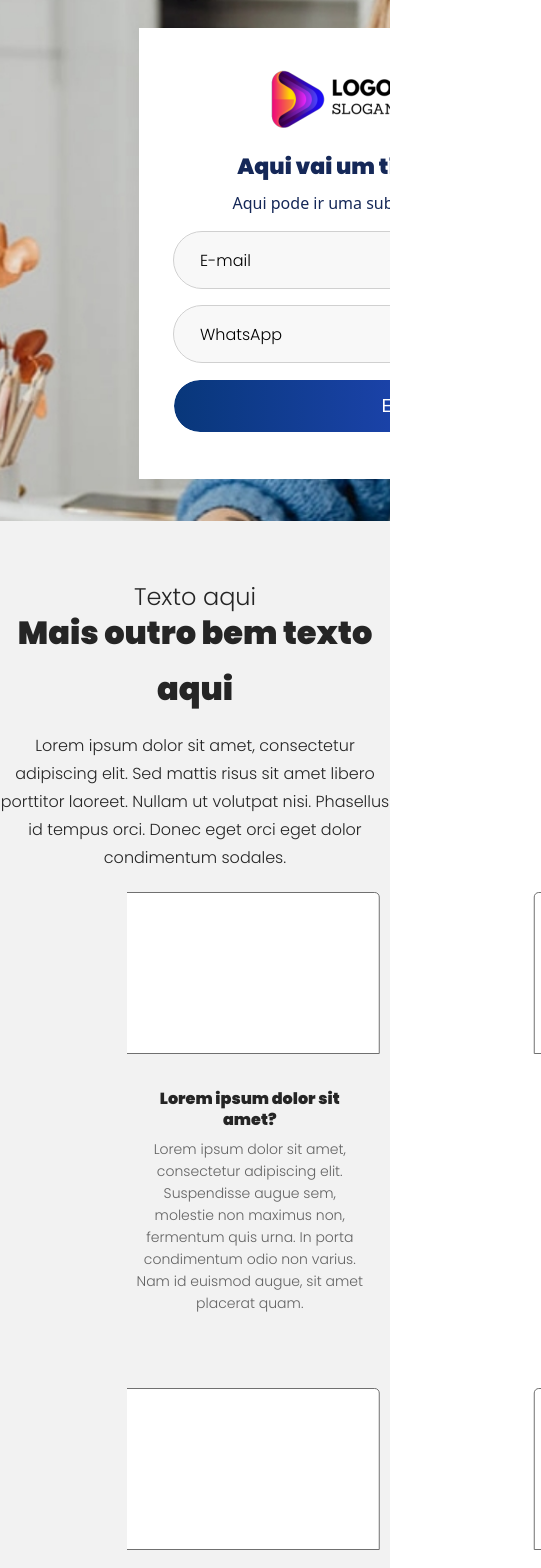
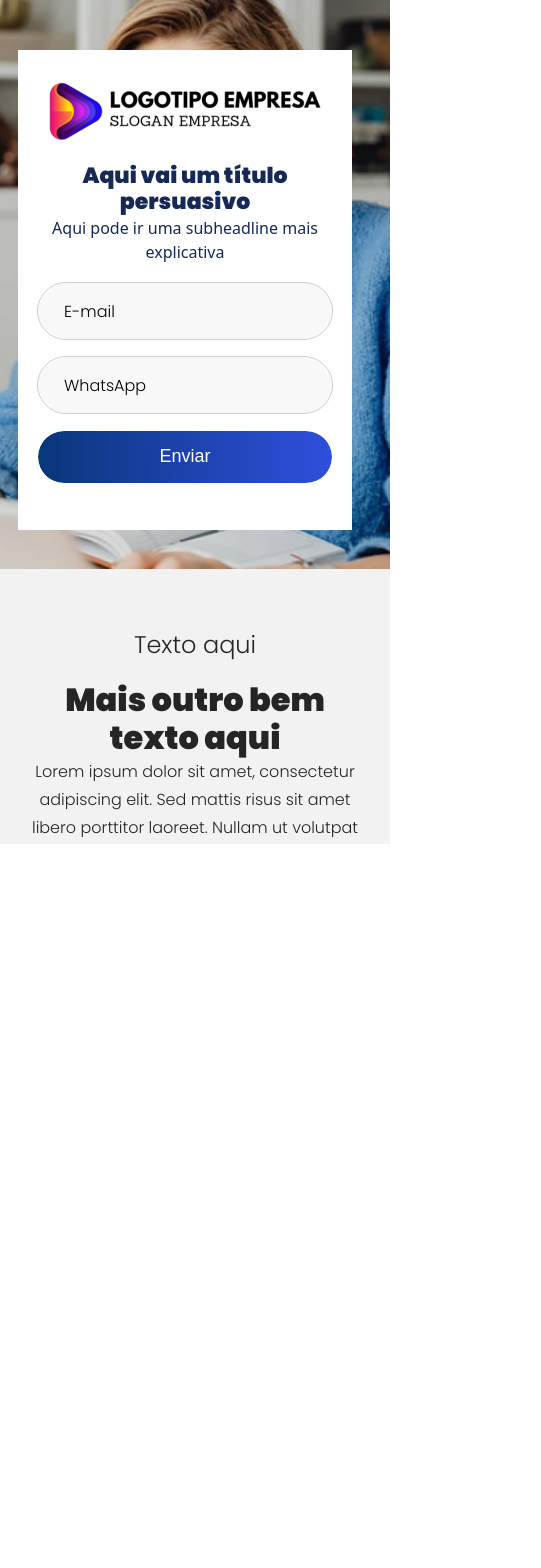
Before and after one commit to Jana-SI/Landing_Page_WD, a Nuxt app: page / in a window 390 px wide. Shown: the top 1568 px of the page, 541 px wide, since content can reach past the window. After the commit the page ends 844 px from the top, so only its background shows below. Built offline with nearby package versions, Linux system fonts and the light colour scheme.

Commit message:
css versão mobile feita

```diff
--- a/app/assets/css/form.css
+++ b/app/assets/css/form.css
@@ -71,3 +71,13 @@
   margin: 0;
   font-family: 'Jost', sans-serif;
 }
+
+/* Responsividade */
+@media (max-width: 768px) {
+.custom-form {
+    margin: 0 19px 0px 19px !important;
+    max-width: 100% !important;
+    padding: 18px 0px 46px 0px !important;
+}
+
+}
--- a/app/assets/css/global.css
+++ b/app/assets/css/global.css
@@ -5,16 +5,21 @@
 }
 
 
-html, body {
+html,
+body {
     height: 100%;
     margin: 0;
     padding: 0;
     box-sizing: border-box;
 }
 
+body{
+    overflow-x: hidden; /* Evita scroll horizontal */
+}
+
 .container-fluid {
-  padding: 0 !important;
-  margin: 0 !important;
+    padding: 0 !important;
+    margin: 0 !important;
 }
 
 .header {
@@ -27,6 +32,11 @@ html, body {
     background: url('/img/banner.jpg');
     background-repeat: no-repeat;
     background-position: center;
-    background-origin: padding-box;
     background-size: cover;
 }
+
+@media (max-width: 768px) {
+    .header {
+        background-image: url('/img/banner_mobile.png') !important;
+    }
+}
--- a/app/assets/css/header.css
+++ b/app/assets/css/header.css
@@ -1,31 +1,50 @@
-.header-content{
+.header-content {
     background-color: #ffffff !important;
     width: 536px;
     height: 100%;
-    margin: 28px 0px 42px 139px !important; /* top, right, bottom, left */
+    margin: 28px 0px 42px 139px;
+    /* top, right, bottom, left */
 }
 
-img{    /* Layout Properties */
+img {
+    /* Layout Properties */
     width: 283px;
     height: 113px;
-    margin: 10px 126px 0px 127px; /* top, right, bottom, left */
+    margin: 10px 126px 0px 127px;
+    /* top, right, bottom, left */
 }
 
-.header-content h1, p{
+.header-content h1,
+p {
     text-align: center;
     color: #152858;
 }
 
 
-.header-content h1{
-  text-align: center;
+.header-content h1 {
     font-family: 'Poppins', sans-serif;
     font-weight: 900;
     font-size: 22px;
-  line-height: 32px;
-  letter-spacing: 0px;
     color: #152858;
     opacity: 1;
 
+}
 
+@media (max-width: 768px) {
+    .header-content {
+        width: 334px !important;
+        height: 100% !important;
+        margin: 50px 23px 39px 18px !important;
     }
+
+    img {
+        display: block;
+        margin-left: auto;
+        margin-right: auto;
+    }
+
+    .header-content h1,
+    p {
+        margin: 0px 16px !important;
+    }
+}
--- a/app/assets/css/pagecontainer.css
+++ b/app/assets/css/pagecontainer.css
@@ -1,10 +1,12 @@
-section{
+section {
   background-color: #F2F2F2;
 }
 
+.row {
+  --bs-gutter-x: 26px;
+}
+
 .pre-titulo {
-    margin-bottom: -20px !important;
-
   text-align: center;
   font-family: 'Poppins', sans-serif;
   font-weight: 300;
@@ -18,12 +20,10 @@ section{
 
 .titulo {
   margin-top: -20px !important;
-
   text-align: center;
   font-family: 'Poppins', sans-serif;
   font-weight: 900;
   font-size: 32px;
-    line-height: 56px;
   letter-spacing: 0;
   color: #252525;
   opacity: 1
@@ -65,8 +65,48 @@ margin-bottom: 20px !important;
   background-color: #08377A;
 }
 
-.col-md-10{
-    margin-left: 139px !important;
-    margin-bottom: 139px !important;
+.col-md-10 {
+  margin: 0 139px 139px 139px;
   padding: 0 !important;
 }
+
+.col-md-6 {
+  padding: 0 !important;
+}
+
+.card-column {
+  padding: 0 13px;
+  box-sizing: border-box;
+}
+
+.carousel-control-next, .carousel-control-prev {
+  width: 10%;
+  max-width: 40px;
+}
+
+@media (max-width: 768px) {
+
+  .titulo,
+  .texto {
+    margin: 0 !important;
+    padding: 0 36px !important;
+  }
+
+  .col-md-10 {
+    margin: 0 0 0 41px !important;
+    padding-left: 16px !important;
+    padding-top: 16px !important;
+
+  }
+
+  .carousel-inner {
+    overflow: hidden;
+  }
+
+  /* Evita espaço extra */
+  body, html {
+    overflow-x: hidden;
+  }
+
+
+}
--- a/app/components/PageContainer/index.vue
+++ b/app/components/PageContainer/index.vue
@@ -18,7 +18,7 @@
                             <div v-for="(group, index) in groupedCards" :key="index"
                                 :class="['carousel-item', index === 0 ? 'active' : '']">
                                 <div class="row">
-                                    <div v-for="card in group" :key="card" class="col-12 col-md-6 col-lg-3">
+                                    <div v-for="card in group" :key="card" class="col-12 col-md-6 col-lg-3 card-column">
                                         <Card />
                                     </div>
                                 </div>
@@ -52,15 +52,22 @@
 <script setup>
 import { ref, onMounted } from 'vue'
 
-const totalCards = 20
+const totalCards = 12
 const cards = Array.from({ length: totalCards }, (_, i) => i + 1)
-const groupedCards = []
-for (let i = 0; i < cards.length; i += 4) {
-  groupedCards.push(cards.slice(i, i + 4))
-}
+const groupedCards = ref([])
 
 const activeIndex = ref(0)
 let bsCarousel = null
+
+function groupCards() {
+  const isMobile = window.innerWidth < 768
+  const groupSize = isMobile ? 1 : 4
+
+  groupedCards.value = []
+  for (let i = 0; i < cards.length; i += groupSize) {
+    groupedCards.value.push(cards.slice(i, i + groupSize))
+  }
+}
 
 function goToSlide(index) {
   if (bsCarousel) {
@@ -69,6 +76,8 @@ function goToSlide(index) {
 }
 
 onMounted(() => {
+  groupCards()
+
   const carouselEl = document.getElementById('cardCarousel')
   if (carouselEl) {
     bsCarousel = new bootstrap.Carousel(carouselEl, {
@@ -76,10 +85,14 @@ onMounted(() => {
       ride: false,
     })
 
-    // Escuta a transição e atualiza o indicador
     carouselEl.addEventListener('slid.bs.carousel', (event) => {
       activeIndex.value = event.to
     })
   }
+
+  // Atualiza o agrupamento se a tela for redimensionada
+  window.addEventListener('resize', () => {
+    groupCards()
+  })
 })
 </script>
```
Also changed, not shown: public/img/banner_mobile.png (added). Lines whose indentation alone changed are shown as unchanged.
